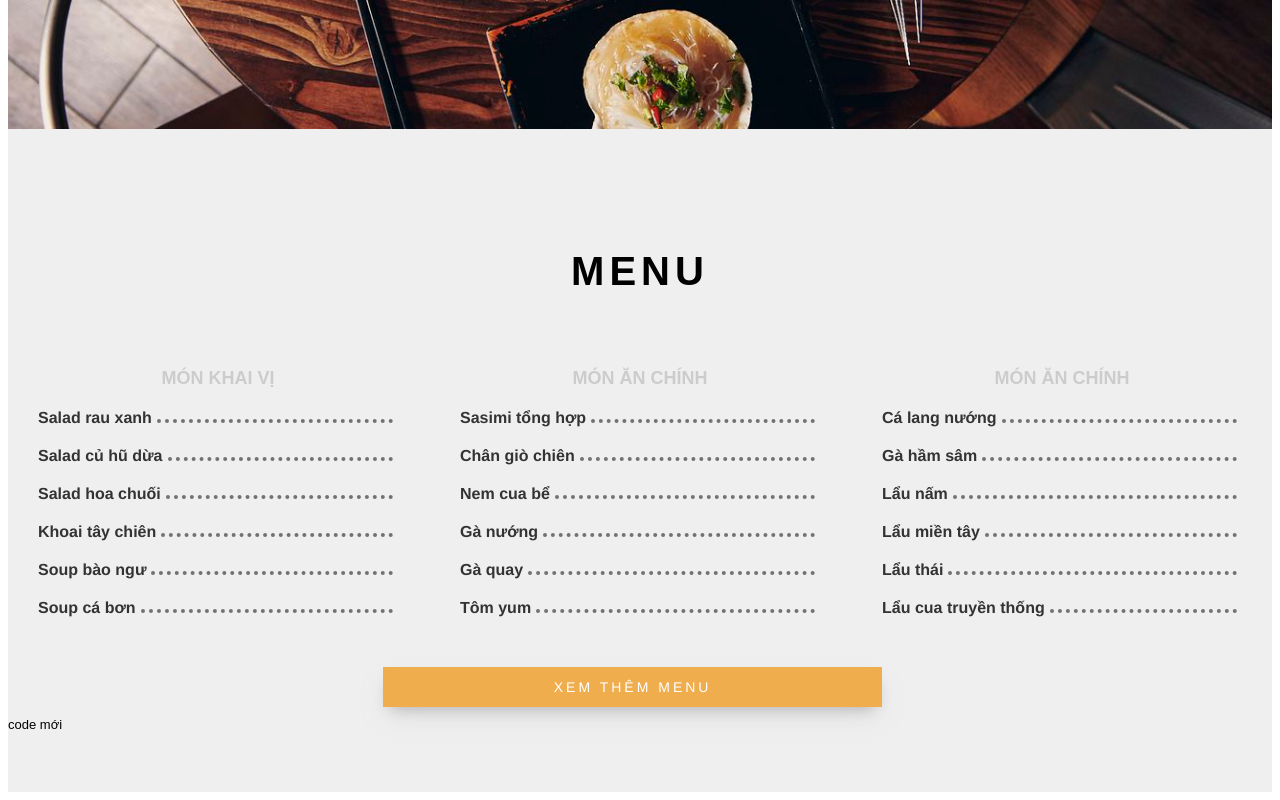
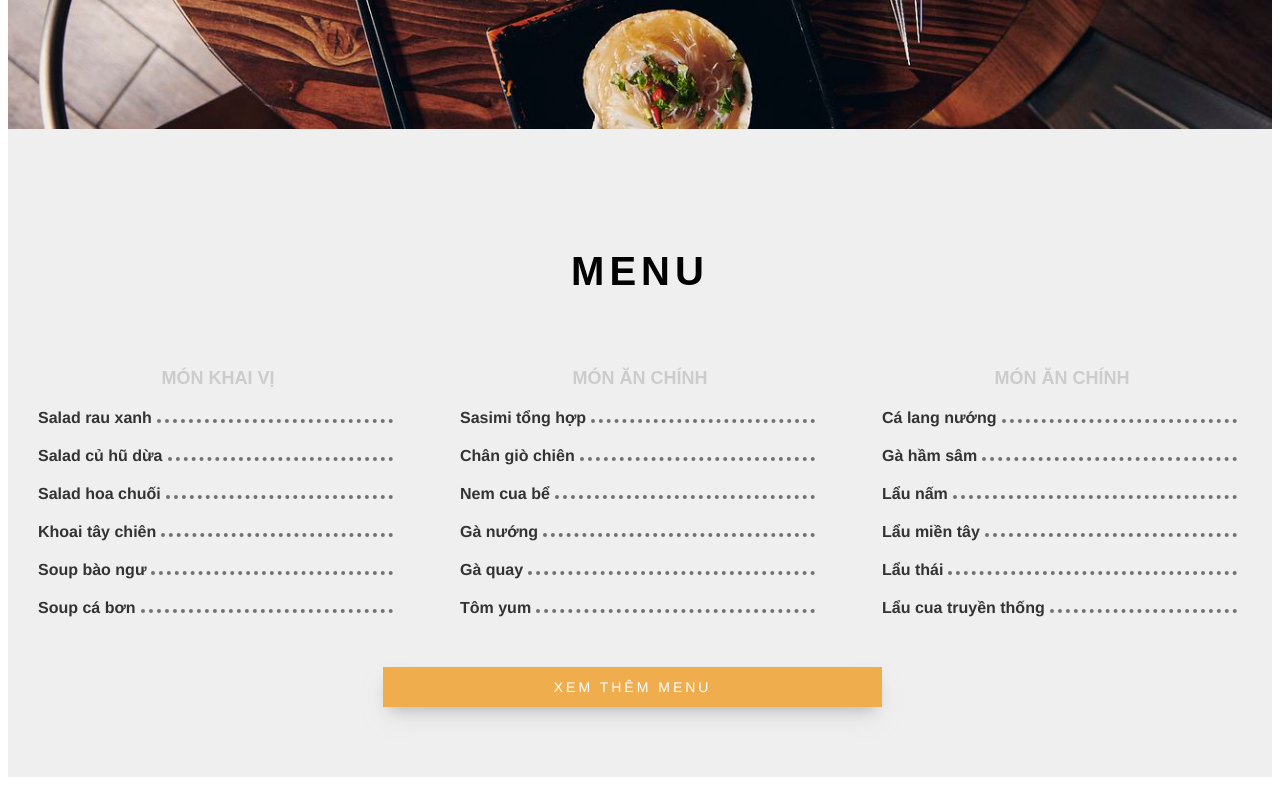
Before and after one commit to hothithanhtuyen/restaurant-web, a plain HTML site: page index.html in a window 1280 px wide. Shown: the part 2141-2941 px from the top of the page. Drawn offline with Linux system fonts and the light colour scheme.

Commit message:
[delete] delete code

```diff
--- a/index.html
+++ b/index.html
@@ -160,8 +160,6 @@
       <div class="check3">
         <a href="menu.html" class="menu-link"> XEM THÊM MENU </a>
       </div>
-
-      <div>code mới</div>
     </div>
   </body>
 </html>
```
